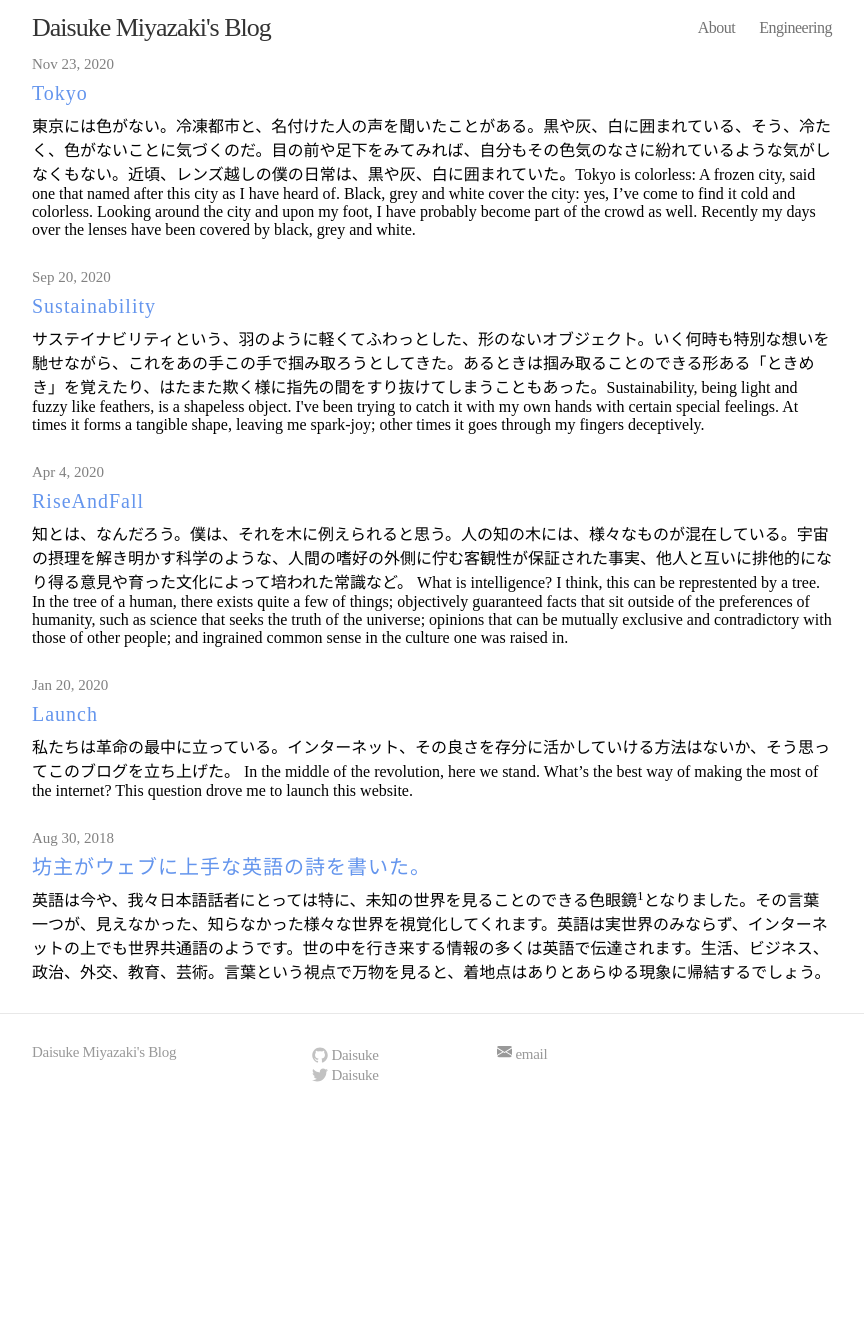
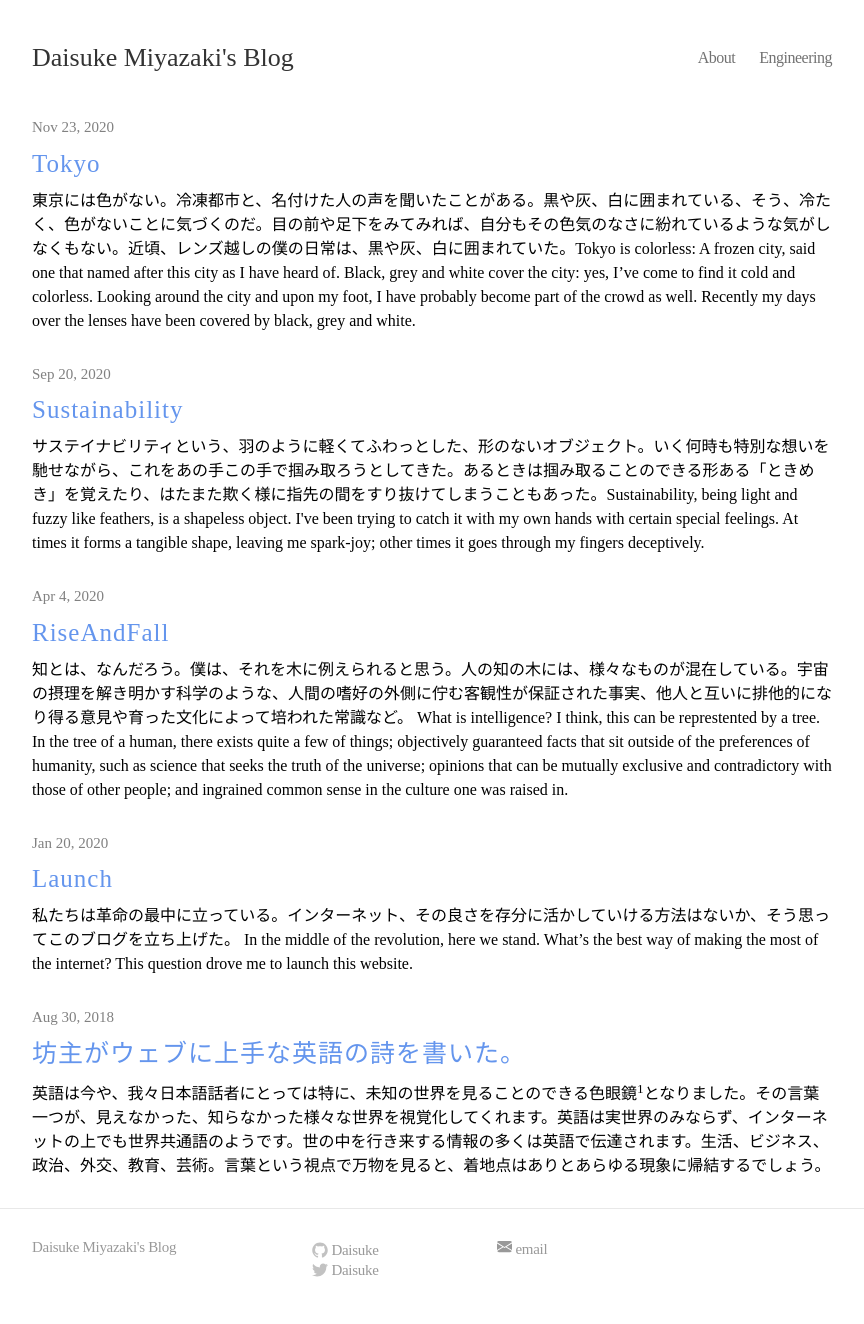
Before and after one commit to DaisukeMiyazaki/DaisukeMiyazaki.github.io, a Jekyll site: the page built from index.html, in a window 1280 px wide. Shown: the whole page, without its empty margins (208-1072 px from the left). Built offline with Jekyll 4.4.1, drawn with Linux system fonts in a browser that asks for light colours; before the commit the page ends 1129 px from its top, so only the background shows below that.

Commit message:
minor design change

```diff
--- a/css/main.css
+++ b/css/main.css
@@ -11,7 +11,8 @@
 
 html, body { height: 100%; }
 .body {
-    font-family: Helvetica,"Osaka", "メイリオ", "Meiryo", "ＭＳ Ｐゴシック", "MS PGothic", sans-serif,"ヒラギノ角ゴ Pro W3", "Hiragino Kaku Gothic Pro";
+    /*font-family: Helvetica,"Osaka", "メイリオ", "Meiryo", "ＭＳ Ｐゴシック", "MS PGothic", sans-serif,"ヒラギノ角ゴ Pro W3", "Hiragino Kaku Gothic Pro";*/
+    font-family: -apple-system,BlinkMacSystemFont,Segoe UI,Roboto,Oxygen-Sans,Ubuntu,Cantarell,Open Sans,Helvetica Neue,sans-serif;
 }
 
 a { text-decoration: none; color: #999; }
@@ -40,6 +41,7 @@
 .site-header {
     min-height: 56px;
     background-color: white;
+    padding: 30px 0;
     margin: 0 auto;
 }
 
@@ -49,7 +51,6 @@
   display: block;
   color: #333;
   font-size: 26px;
-  letter-spacing: -1px;
   float: left;
   line-height: 56px;
   position: relative;
@@ -80,11 +81,13 @@
 .home li { margin-bottom: 30px; }
 
 li.home_post_intro .post-link{
-    line-height: 1.8em;
-    font-size: 20px;
+    font-size: 25px;
     letter-spacing: 1px;
     line-height: 2;
     color: cornflowerblue;
+}
+li.home_post_intro{
+  line-height: 1.5;
 }
 
 .home .post-date {
@@ -118,6 +121,9 @@
 
 .post-content > * { margin: 20px 0; }
 
+.post-content{
+  line-height: 1.5;
+}
 
 .post-content h1,
 .post-content h2,
```
